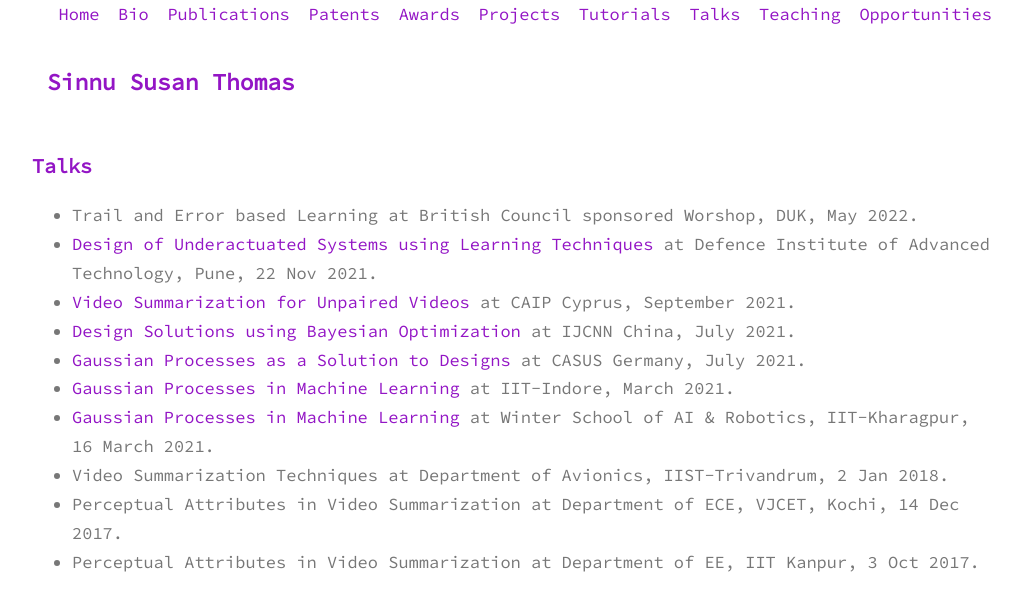
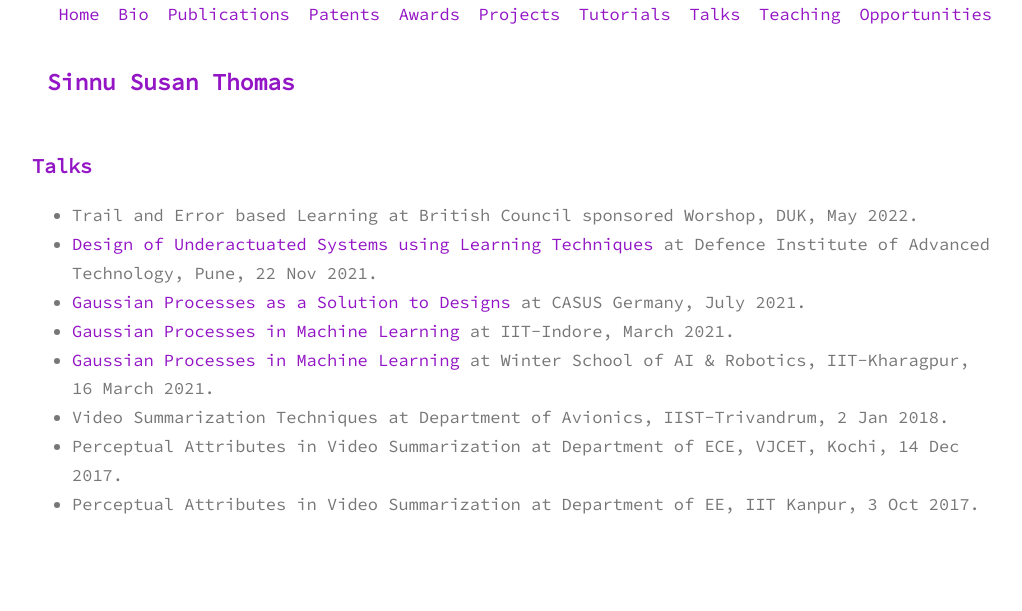
Before and after one commit to sinnuthomas/sinnuthomas.github.io, a Jekyll site: the page built from talks.md, in a window 1280 px wide. Shown: the top 611 px of the page, without its empty margins (128-1150 px from the left). Built offline with Jekyll 4.4.1, drawn with Linux system fonts in a browser that asks for light colours.

Commit message:
Update talks.md

```diff
--- a/talks.md
+++ b/talks.md
@@ -5,8 +5,6 @@ permalink: /talks/
 ---
   * Trail and Error based Learning at British Council sponsored Worshop, DUK, May 2022.
   * [Design of Underactuated Systems using Learning Techniques](https://www.diat.ac.in/about-diat/conference-and-events/) at Defence Institute of Advanced Technology, Pune, 22 Nov 2021.
-  * [Video Summarization for Unpaired Videos](http://cyprusconferences.org/caip2021/tutorials/) at CAIP Cyprus, September 2021.
-  * [Design Solutions using Bayesian Optimization](https://www.ijcnn.org/tutorials) at IJCNN China, July 2021.
   * [Gaussian Processes as a Solution to Designs](https://www.casus.science/events/gaussian-processes-as-a-solution-to-designs-by-sinnu-susan-thomas/) at CASUS Germany, July 2021.
   * [Gaussian Processes in Machine Learning](https://www.google.com/url?sa=t&rct=j&q=&esrc=s&source=web&cd=&cad=rja&uact=8&ved=2ahUKEwjmkY2M247vAhVDXSsKHSDkDeAQFjABegQIAhAD&url=https%3A%2F%2Fwww.iiti.ac.in%2Fpublic%2Fstorage%2Fevents%2Ffeb2021%2FQIP-MATHOPT21_26feb.pdf&usg=AOvVaw2CHa2BUIrKYPeesjk5wUk4) at IIT-Indore, March 2021.
   * [Gaussian Processes in Machine Learning](https://www.youtube.com/watch?v=UWH8_-njdaA) at Winter School of AI & Robotics, IIT-Kharagpur, 16 March 2021.
```
